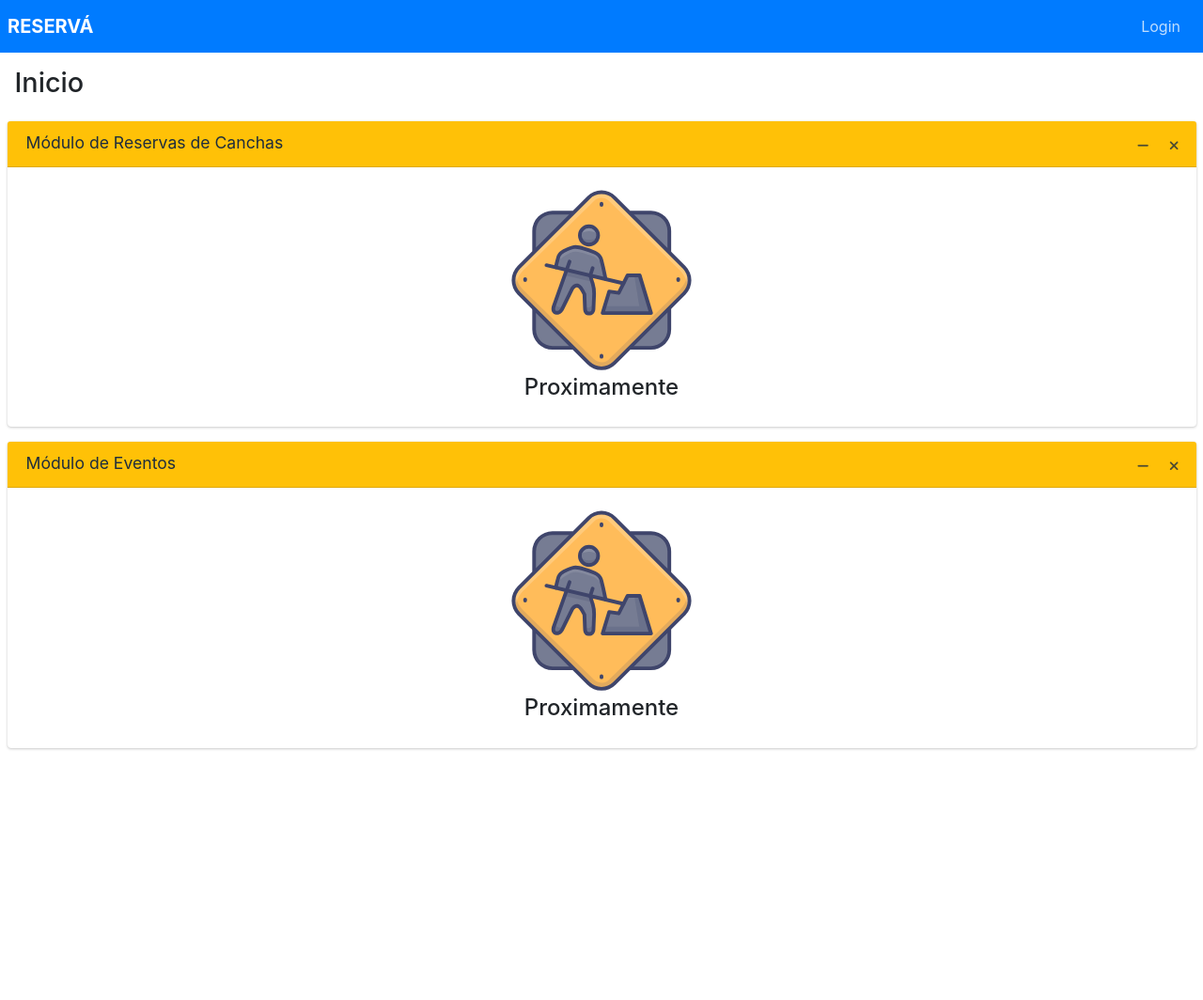
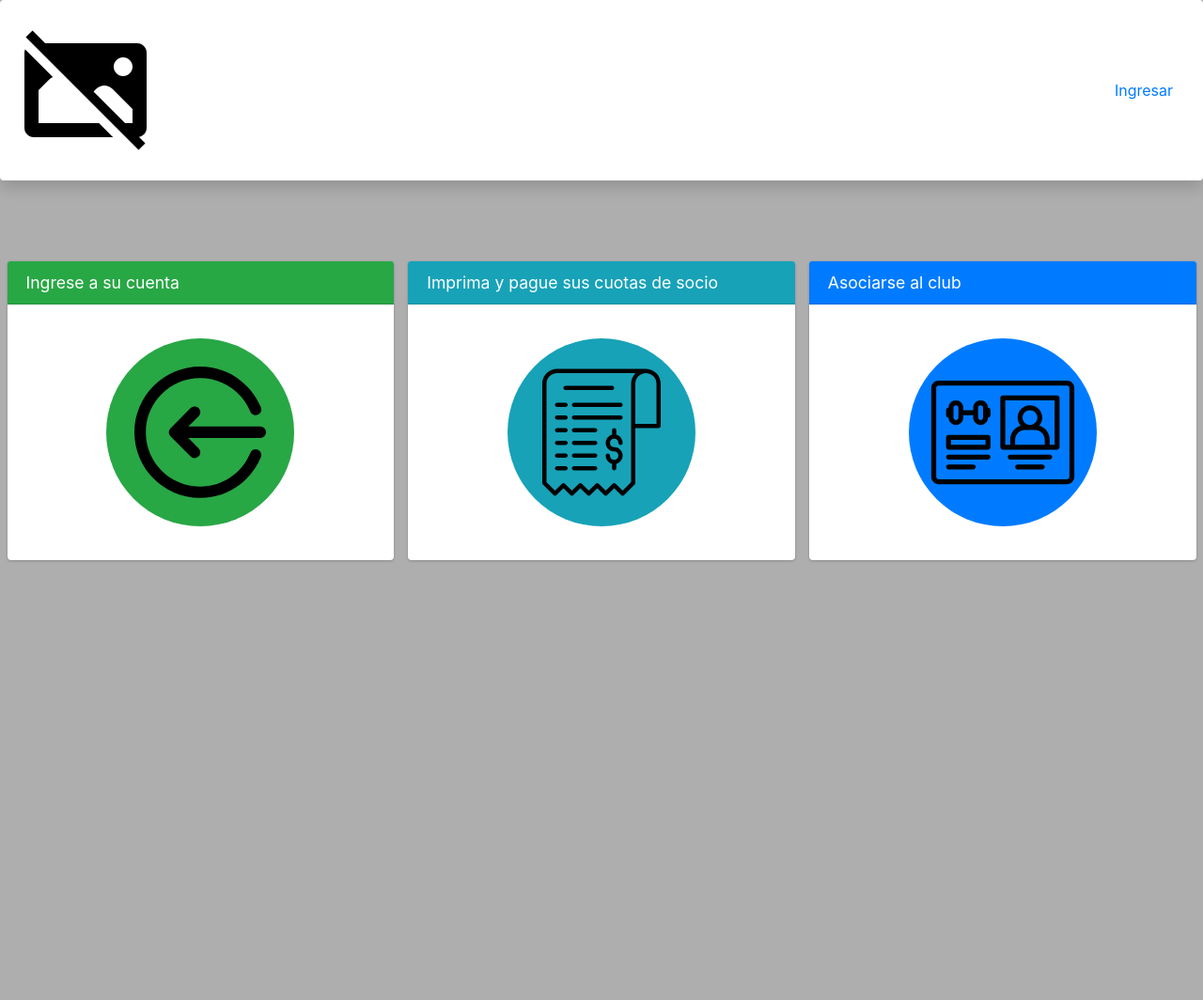
Before and after one commit to facurodrij/TrabajoFinal_ASC, a Django app: page / in a window 1280 px wide. Shown: the whole page at 94% size. Before the commit the page ends 798 px from the top, so only its background shows below. Run offline with Django 4.2, Linux system fonts and the light colour scheme; tables that the repository leaves empty hold one stand-in row (values such as "Sample post"); parts of the project's set-up code (start-up, migrations or seed data) failed here and were passed over; some libraries are stand-ins or nearby versions.

Commit message:
Index actualizado

```diff
--- a/core/admin.py
+++ b/core/admin.py
@@ -1,6 +1,6 @@
 from django.contrib import admin
 
-from .models import *
+from core.models import *
 
 for model in [Club]:
     admin.site.register(model)
--- a/core/forms.py
+++ b/core/forms.py
@@ -1,7 +1,6 @@
 from django import forms
-from accounts.models import User
 
-from .models import *
+from core.models import *
 
 
 class UpdateClubForm(forms.ModelForm):
--- a/core/models.py
+++ b/core/models.py
@@ -1,8 +1,7 @@
-import uuid
-from django.db import models
-from django_softdelete.models import SoftDeleteModel, SoftDeleteManager
 from PIL import Image
 from django.conf import settings
+from django.db import models
+from django_softdelete.models import SoftDeleteModel
 
 
 class Club(SoftDeleteModel):
--- a/core/urls.py
+++ b/core/urls.py
@@ -1,7 +1,6 @@
 from django.urls import path
-from django.views.generic import TemplateView
 
-from .views import *
+from core.views import *
 
 urlpatterns = [
     path('', IndexView.as_view(), name='index'),
--- a/core/views.py
+++ b/core/views.py
@@ -1,16 +1,14 @@
 import pathlib
-from django.shortcuts import render, redirect, HttpResponseRedirect
-from django.urls import reverse_lazy, reverse
+
 from django.contrib import messages
-from django.views.generic import TemplateView, ListView, DetailView, CreateView, UpdateView, DeleteView
-from django.contrib.auth.mixins import LoginRequiredMixin, PermissionRequiredMixin
-from django.contrib.auth import get_user_model
-from django.contrib.auth.decorators import login_required, permission_required, user_passes_test
-from django.contrib.admin.views.decorators import staff_member_required
+from django.contrib.auth.decorators import login_required
 from django.core import management
+from django.shortcuts import render, redirect
+from django.views.generic import TemplateView
 
-from .forms import *
 from accounts.decorators import admin_required
+from core.forms import *
+from core.models import Club
 
 
 class IndexView(TemplateView):
@@ -19,7 +17,7 @@ class IndexView(TemplateView):
 
     def get_context_data(self, **kwargs):
         context = super().get_context_data(**kwargs)
-        context['title'] = 'Inicio'
+        context['club_logo'] = Club.objects.get(pk=1).get_imagen()
         return context
 
 
--- a/socios/templates/solicitud/solicitud.html
+++ b/socios/templates/solicitud/solicitud.html
@@ -90,12 +90,15 @@
                     <label for="">{{ form.imagen.label }}</label>
                     {{ form.imagen }}
                 </div>
-                <div class="row mb-3">
+                <div class="row mb-2">
                     <div class="col-12">
                         <button type="submit" class="btn btn-primary btn-block">Enviar solicitud</button>
                     </div>
                 </div>
             </form>
+            <p>
+                <a href="{% url 'signup' %}" class="text-center">Soy socio pero sin cuenta</a>
+            </p>
         </div>
     </div>
 </div>
--- a/templates/includes/navbar.html
+++ b/templates/includes/navbar.html
@@ -1,9 +1,11 @@
 {% if not user.is_authenticated %}
-    <nav class="navbar navbar-expand navbar-dark bg-primary">
-        <a class="navbar-brand text-bold" href="{% url 'index' %}">RESERVÁ</a>
+    <nav class="navbar navbar-expand shadow p-3 mb-5 bg-white rounded">
+        <a class="navbar-brand text-bold" href="{% url 'index' %}">
+            <img src="{{ club_logo }}" alt="ClubLogo" width="150px" height="150px">
+        </a>
         <ul class="navbar-nav ml-auto">
             <li class="nav-item">
-                <a class="nav-link" href="{% url 'login' %}">Login</a>
+                <a class="nav-link" href="{% url 'login' %}">Ingresar</a>
             </li>
         </ul>
     </nav>
--- a/templates/includes/sidebar.html
+++ b/templates/includes/sidebar.html
@@ -84,6 +84,24 @@
                     {% endif %}
                     {% if user.is_socio %}
                         <li class="nav-item">
+                            <a href="{% url 'persona' %}"
+                               class="nav-link {% active_link 'persona' %}">
+                                <i class="fa-solid fa-user nav-icon"></i>
+                                <p>Mi Perfil
+                                    <span class="right badge badge-danger">New</span>
+                                </p>
+                            </a>
+                        </li>
+                        <li class="nav-item">
+                            <a href="{% url 'socio-datos' %}"
+                               class="nav-link {% active_link 'socio-datos' %}">
+                                <i class="fa-solid fa-id-card nav-icon"></i>
+                                <p>Mi Socio
+                                    <span class="right badge badge-danger">New</span>
+                                </p>
+                            </a>
+                        </li>
+                        <li class="nav-item">
                             <a href="{% url 'socio-cuotas' %}"
                                class="nav-link {% active_link 'socio-cuotas' %}">
                                 <i class="fa-solid fa-receipt nav-icon"></i>
--- a/templates/pages/index.html
+++ b/templates/pages/index.html
@@ -1,49 +1,62 @@
 {% extends 'extends/base.html' %}
 {% load static %}
 
+{% block head_css %}
+    <style>
+        body {
+            background-color: #aeaeae;
+        }
+
+        #login-img:hover {
+            transform: scale(1.1);
+        }
+    </style>
+{% endblock head_css %}
+
 {% block content %}
     <div class="container-fluid">
-        <div class="row">
-            <div class="col">
-                <div class="card card-warning">
-                    <div class="card-header">
-                        <h3 class="card-title">Módulo de Reservas de Canchas</h3>
-                        <div class="card-tools">
-                            <button type="button" class="btn btn-tool" data-card-widget="collapse">
-                                <i class="fas fa-minus"></i>
-                            </button>
-                            <button type="button" class="btn btn-tool" data-card-widget="remove">
-                                <i class="fas fa-times"></i>
-                            </button>
+        {% if not user.is_authenticated %}
+            <div class="row">
+                <div class="col">
+                    <div class="card card-success">
+                        <div class="card-header">
+                            <h3 class="card-title">Ingrese a su cuenta</h3>
+                        </div>
+                        <div class="card-body text-center">
+                            <a href="{% url 'login' %}">
+                                <img src="{% static 'icons/icons8-login-rounded.svg' %}"
+                                     class="rounded-circle p-4 m-3 bg-success" alt="" width="200px" id="login-img">
+                            </a>
                         </div>
                     </div>
-                    <div class="card-body text-center">
-                        <img src="{% static 'icons/icons8-construction.svg' %}" alt="" width="200px">
-                        <h4>Proximamente</h4>
+                </div>
+                <div class="col">
+                    <div class="card card-info">
+                        <div class="card-header">
+                            <h3 class="card-title">Imprima y pague sus cuotas de socio</h3>
+                        </div>
+                        <div class="card-body text-center">
+                            <a href="#">
+                                <img src="{% static 'icons/icons8-invoice.svg' %}"
+                                     class="rounded-circle p-1 m-3 bg-info" alt="" width="200px" id="login-img">
+                            </a>
+                        </div>
+                    </div>
+                </div>
+                <div class="col">
+                    <div class="card card-primary">
+                        <div class="card-header">
+                            <h3 class="card-title">Asociarse al club</h3>
+                        </div>
+                        <div class="card-body text-center">
+                            <a href="{% url 'solicitud-crear' %}">
+                                <img src="{% static 'icons/icons8-membership.svg' %}"
+                                     class="rounded-circle p-1 m-3 bg-primary" alt="" width="200px" id="login-img">
+                            </a>
+                        </div>
                     </div>
                 </div>
             </div>
-        </div>
-        <div class="row">
-            <div class="col">
-                <div class="card card-warning">
-                    <div class="card-header">
-                        <h3 class="card-title">Módulo de Eventos</h3>
-                        <div class="card-tools">
-                            <button type="button" class="btn btn-tool" data-card-widget="collapse">
-                                <i class="fas fa-minus"></i>
-                            </button>
-                            <button type="button" class="btn btn-tool" data-card-widget="remove">
-                                <i class="fas fa-times"></i>
-                            </button>
-                        </div>
-                    </div>
-                    <div class="card-body text-center">
-                        <img src="{% static 'icons/icons8-construction.svg' %}" alt="" width="200px">
-                        <h4>Proximamente</h4>
-                    </div>
-                </div>
-            </div>
-        </div>
+        {% endif %}
     </div>
 {% endblock %}
```
Also changed, not shown: static/icons/icons8-invoice.svg (added), static/icons/icons8-login-rounded.svg (added), static/icons/icons8-membership.svg (added).
